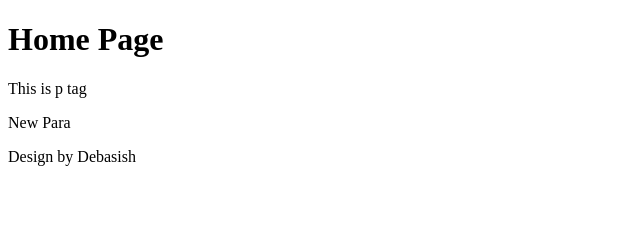
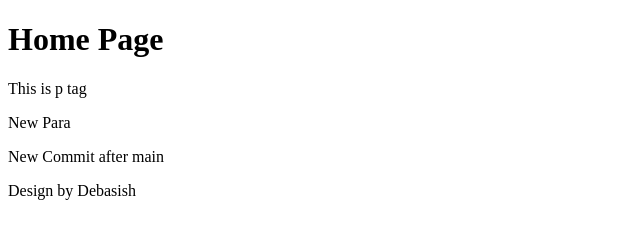
Before and after one commit to debasishsahoo/git_test1, a plain HTML site: page index.html in a window 1280 px wide. Shown: the whole page, without its empty margins (0-640 px from the left). Drawn offline with Linux system fonts and the light colour scheme.

Commit message:
New Commit added in Index page

```diff
--- a/index.html
+++ b/index.html
@@ -11,6 +11,7 @@
     <h1>Home Page</h1>
     <p>This is p tag</p>
     <p>New Para</p>
+    <p>New Commit after main</p>
     <footer>Design by Debasish</footer>
 </body>
 
```
